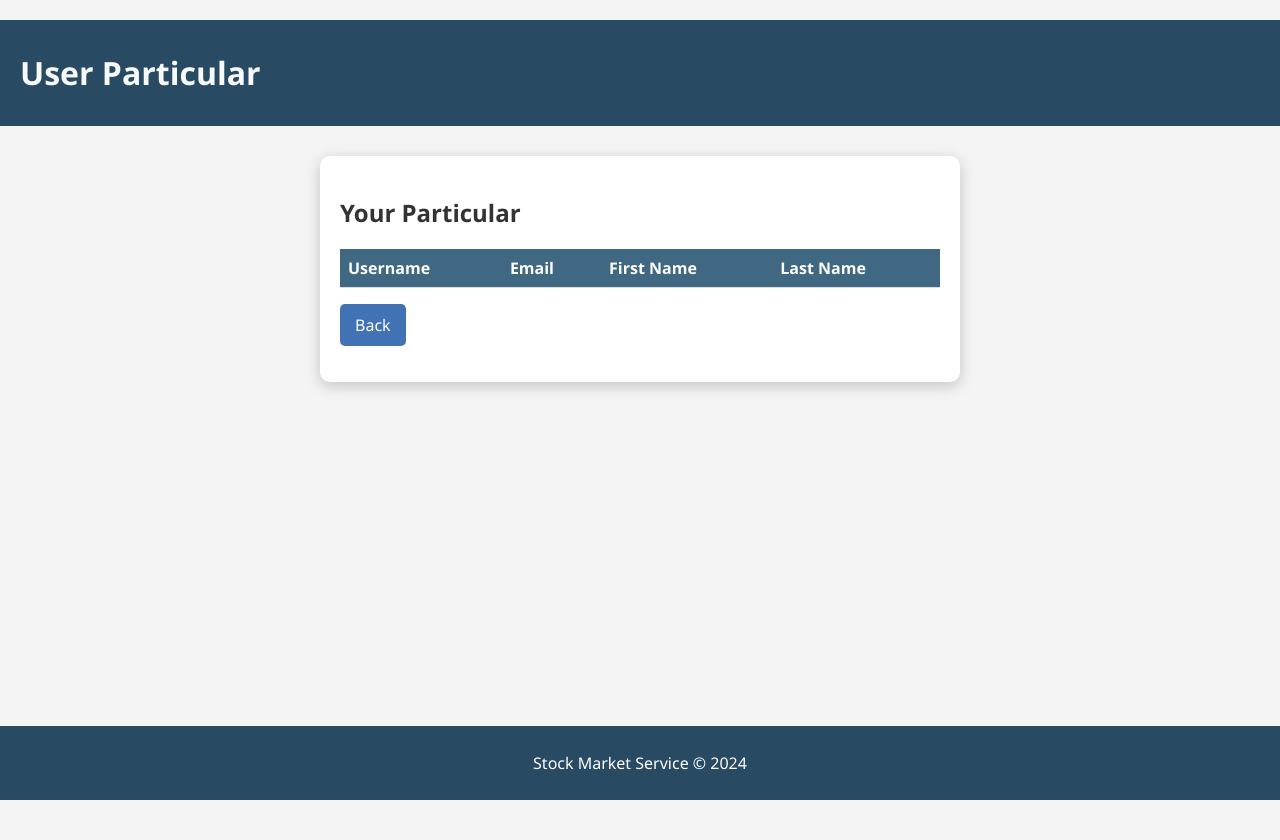
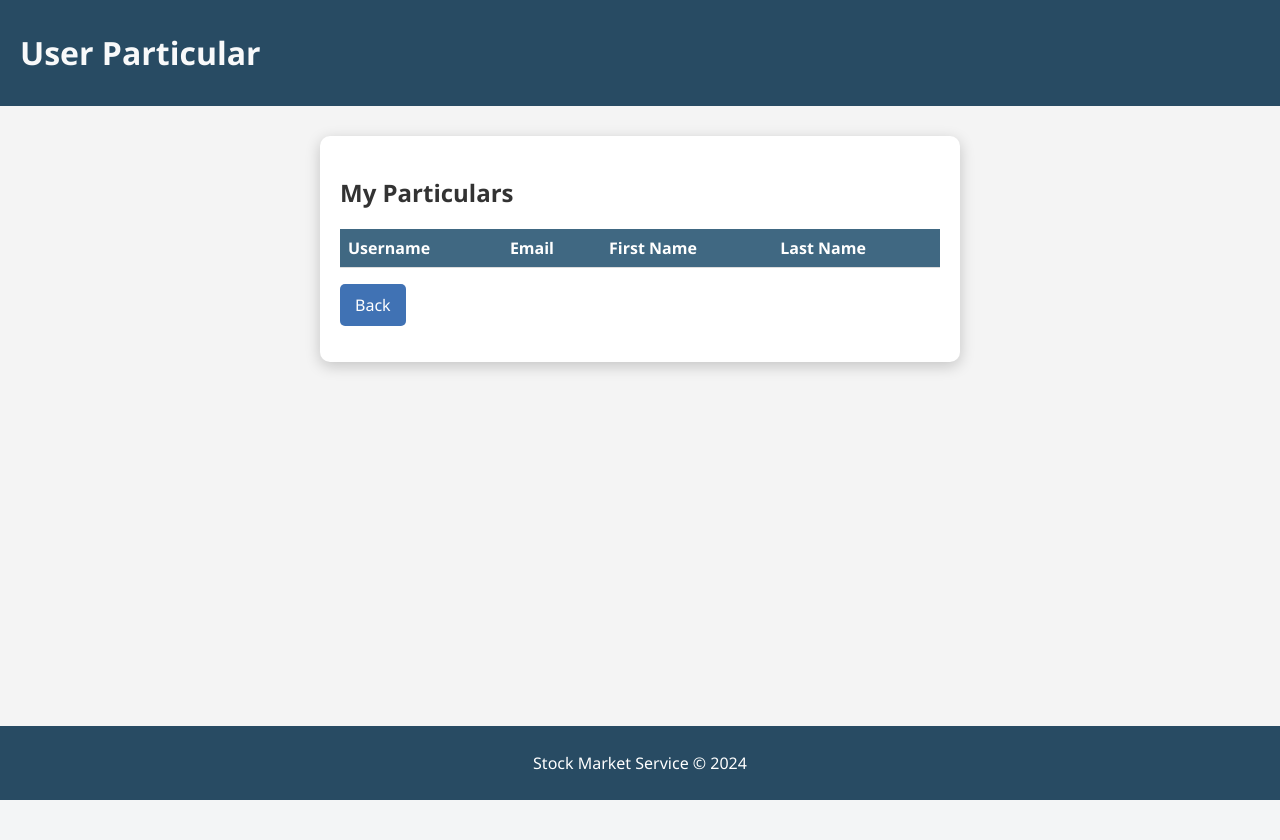
Before and after one commit to Jordannnnnn/jordan, a Flask app: page /viewProfile in a window 1280 px wide. After the commit the page ends 800 px from the top, so only its background shows below. Run offline with Flask 3, Linux system fonts and the light colour scheme; the visitor is signed in with stand-in values (Sample User, id 1); data that the repository does not hold is empty.

Commit message:
edited watchlistView css, guestSearchStock css, stockResult css, userDashboard to include background, userSubmitFeedback css, userViewProfile css, userWatchlistcss to cover the header and footer gaps

```diff
--- a/static/css/userDashboard.css
+++ b/static/css/userDashboard.css
@@ -3,6 +3,8 @@ body {
     font-family: 'Segoe UI', Tahoma, Geneva, Verdana, sans-serif;
     margin: 0;
     padding: 0;
+    background: url('../images/background.jpg') no-repeat center center fixed;
+    background-size: cover;
     background-color: #f4f4f4; /* Light grey background for a clean look */
     display: flex;
     flex-direction: column;
--- a/static/css/userSubmitFeedback.css
+++ b/static/css/userSubmitFeedback.css
@@ -8,7 +8,7 @@ body {
     align-items: center;
     min-height: 100vh;
     margin: 0;
-    padding: 20px;
+    padding: 0;
 }
 
 header {
@@ -16,6 +16,7 @@ header {
     background-color: #284B63;
     color: #F8F9FA;
     padding: 10px 20px;
+    box-sizing: border-box;
     display: flex;
     justify-content: space-between;
     align-items: center;
@@ -24,6 +25,7 @@ header {
 #feedback-form {
     background-color: #ffffff;
     padding: 20px;
+    margin: 50px;
     border-radius: 8px;
     box-shadow: 0 4px 8px rgba(0,0,0,0.2);
     width: 80%;
--- a/static/css/userViewProfile.css
+++ b/static/css/userViewProfile.css
@@ -8,7 +8,7 @@ body {
     align-items: center;
     min-height: 100vh;
     margin: 0;
-    padding: 20px;
+    padding: 0;
 }
 
 header {
@@ -16,6 +16,7 @@ header {
     background-color: #284B63;
     color: #F8F9FA;
     padding: 10px 20px;
+    box-sizing: border-box;
     display: flex;
     justify-content: space-between;
     align-items: center;
--- a/static/css/userWatchlist.css
+++ b/static/css/userWatchlist.css
@@ -2,7 +2,7 @@
 body {
     font-family: 'Segoe UI', Tahoma, Geneva, Verdana, sans-serif;
     margin: 0;
-    padding: 20px 0; /* Padding at top and bottom for a more spacious feel */
+    padding-bottom: 0; /* Padding at top and bottom for a more spacious feel */
     background-size: cover;
     color: #ddd; /* Light gray text */
     display: flex;
--- a/templates/userUpdateParticular.html
+++ b/templates/userUpdateParticular.html
@@ -10,10 +10,10 @@
 </head>
 <body>
     <header>
-        <h1>MarketProphet - Update Particular</h1>
+        <h1>Update Particulars</h1>
     </header>
     <section id="update-profile-section">
-        <h2>Update Your Particular</h2>
+        <h2>Update Particulars</h2>
         <form id="updateForm" action="/updateProfile" method="post" class="form-container">
             <div class="form-group">
                 <label for="username">Username:</label>
--- a/templates/userViewProfile.html
+++ b/templates/userViewProfile.html
@@ -14,7 +14,7 @@
     </header>
     <div class="user-details">
         <main class="content">
-            <h2>Your Particular</h2>
+            <h2>My Particulars</h2>
             <table class="profile-table">
                 <thead>
                     <tr>
--- a/templates/userWatchlist.html
+++ b/templates/userWatchlist.html
@@ -10,7 +10,7 @@
 </head>
 <body>
     <header>
-        <h1>User Dashboard</h1>
+        <h1>Watchlist</h1>
         <div id="user-info">
             {% if success %}
             <p class=success><strong></strong> {{ success }}
```
Also changed, not shown: static/css/guestSearchStock.css (+4 -4 lines), static/css/stockResult.css (+4 -4 lines), static/images/forecast_plot.png, static/images/guest_graph.png, static/images/trend_analysis_plot.png.
